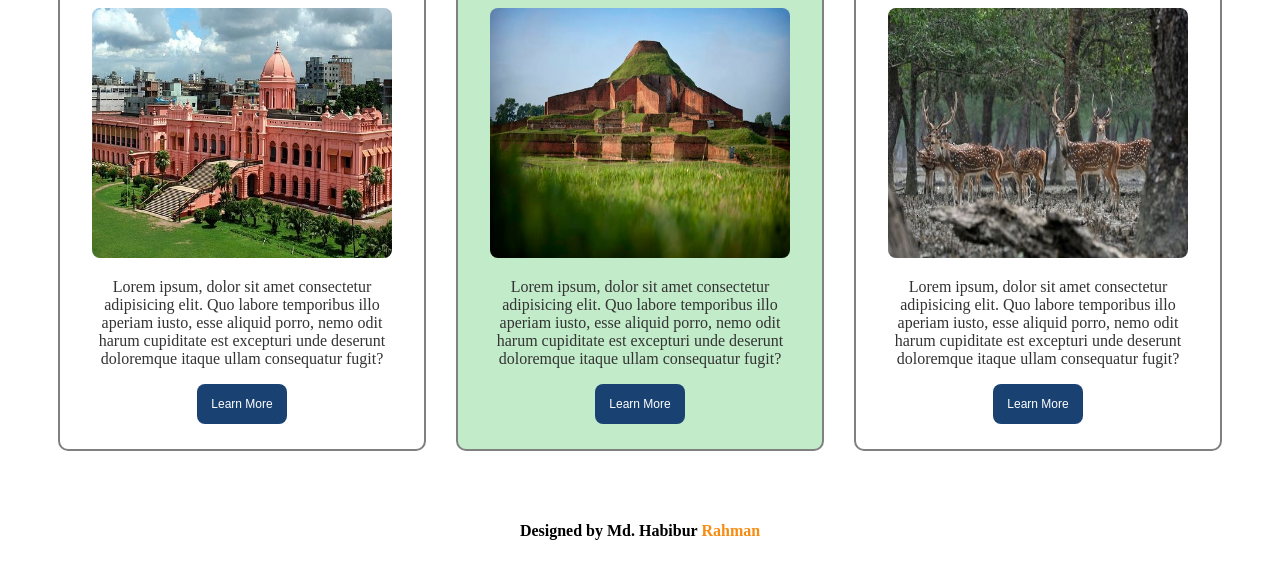
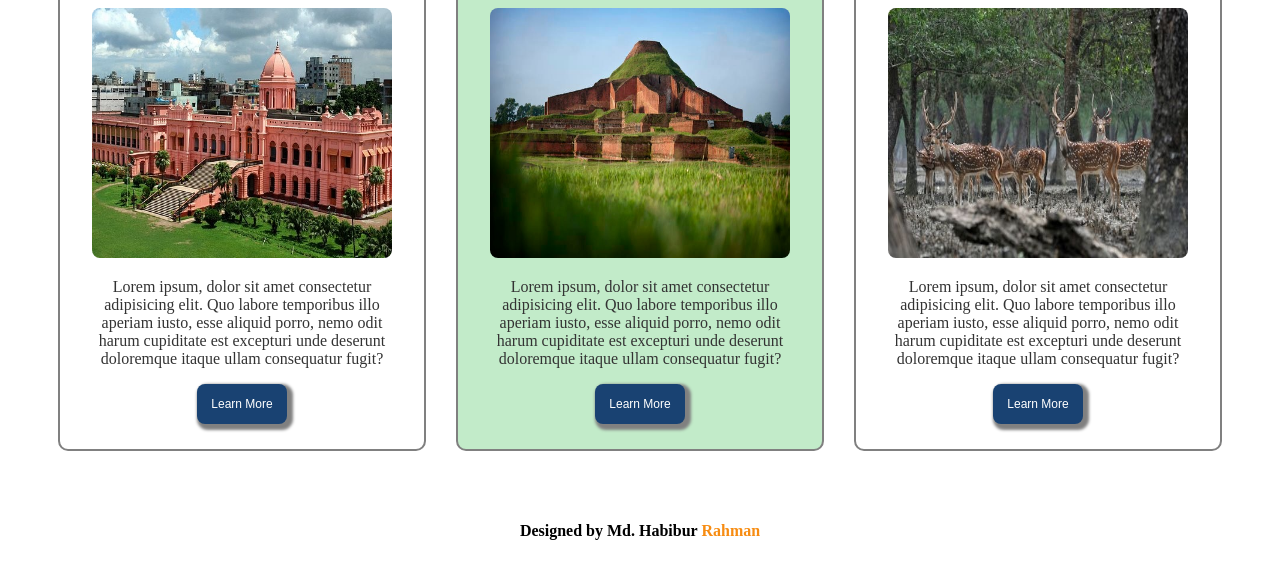
Before and after one commit to habibur0014/habibur_portfolio, a plain HTML site: page index.html in a window 1280 px wide. Shown: the part 721-1283 px from the top of the page. Drawn offline with Linux system fonts and the light colour scheme.

Commit message:
box_shadow

```diff
--- a/css/style.css
+++ b/css/style.css
@@ -28,6 +28,7 @@ button{
     border-radius: 8px;
     font-size: 12px;
     font-weight: 400;
+    box-shadow: 3px 3px 3px 3px gray;
 }
 button:hover{
     background-color: #ff0000;
```
